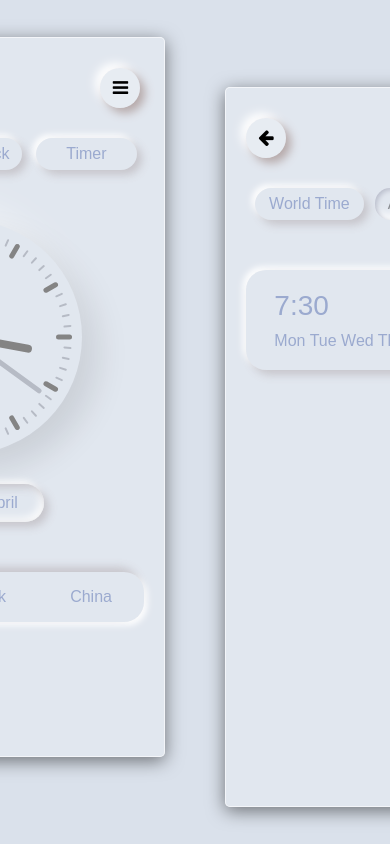
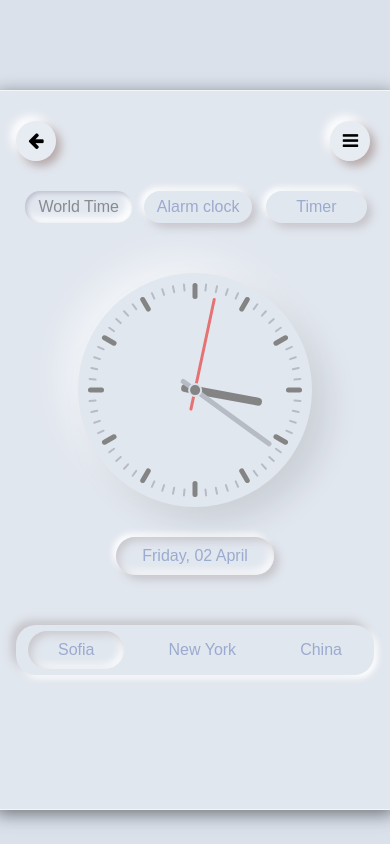
Before and after one commit to seldadg/Neumorphic-Clock, a plain HTML site: page index.html in a window 390 px wide. Shown: the top 844 px of the page. Drawn offline with Linux system fonts and the light colour scheme.

Commit message:
responsive

```diff
--- a/style.css
+++ b/style.css
@@ -10,7 +10,6 @@ html, body {
 }
 
 body{
-    height: 100vh;
     display: flex;
     flex-direction: column;
     align-items: center;
@@ -418,3 +417,8 @@ body{
     width: 1px !important;
     white-space: nowrap !important;
 }
+@media screen and (max-width: 800px){
+  .wrap{
+    display: block;
+  }
+}
```
